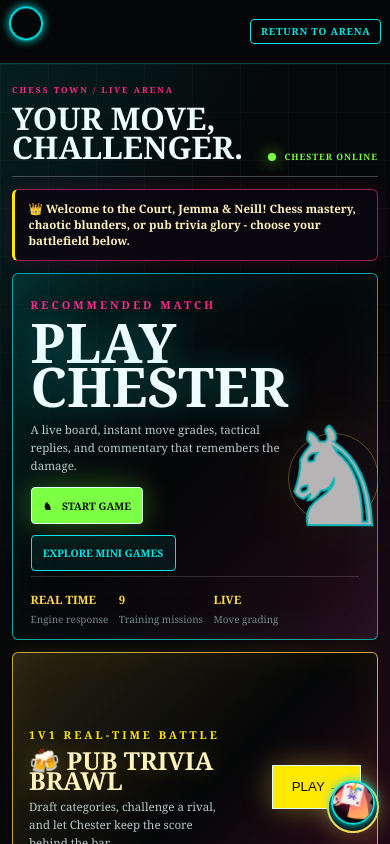
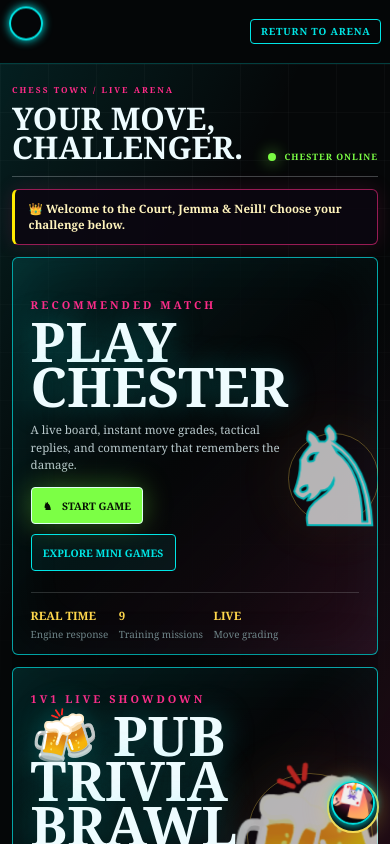
Before and after one commit to neillforrest-bit/Chess-Town, a Next.js app: page /arena in a window 390 px wide. Built offline with nearby package versions, Linux system fonts and the light colour scheme.

Commit message:
feat: move trivia brawl button into main arena list

```diff
--- a/src/app/arena/page.tsx
+++ b/src/app/arena/page.tsx
@@ -879,7 +879,7 @@ export default function Home() {
           </header>
 
           <div style={{ position: 'relative', zIndex: 1, width: 'min(100%, 1440px)', margin: '0 auto', border: '1px solid rgba(255,43,136,.58)', borderLeft: '3px solid #ffea00', borderRadius: '6px', padding: '0.7rem 0.85rem', background: 'rgba(12,7,17,.84)', color: '#fff4bd', boxShadow: '0 0 20px rgba(255,43,136,.14)', fontSize: 'clamp(.72rem, 1.7vw, .95rem)', fontWeight: 800, lineHeight: 1.4, boxSizing: 'border-box' }}>
-            👑 Welcome to the Court, Jemma &amp; Neill! Chess mastery, chaotic blunders, or pub trivia glory - choose your battlefield below.
+            👑 Welcome to the Court, Jemma &amp; Neill! Choose your challenge below.
           </div>
 
           <main className="command-layout">
@@ -900,13 +900,19 @@ export default function Home() {
                 <div><b>LIVE</b><span>Move grading</span></div>
               </div>
             </section>
-            <section className="command-primary" style={{ minHeight: 'auto', padding: 'clamp(1rem, 2.2vw, 1.6rem)', gridTemplateColumns: 'minmax(0, 1fr) auto', borderColor: 'rgba(255,216,77,.75)', background: 'linear-gradient(135deg, rgba(255,216,77,.14), rgba(5,7,8,.96) 52%, rgba(255,43,136,.12))', boxShadow: 'inset 0 0 42px rgba(255,216,77,.05), 0 0 26px rgba(255,216,77,.12)' }}>
+            <section className="command-primary">
               <div className="command-primary__copy">
-                <span className="command-label" style={{ color: '#ffea00' }}>1V1 REAL-TIME BATTLE</span>
-                <h2 style={{ fontSize: 'clamp(1.55rem, 4vw, 3.35rem)', marginBottom: '0.45rem', color: '#fff4bd', textShadow: '0 0 24px rgba(255,216,77,.25)' }}>🍻 PUB TRIVIA BRAWL</h2>
+                <span className="command-label">1V1 LIVE SHOWDOWN</span>
+                <h2>🍻 PUB TRIVIA BRAWL</h2>
                 <p>Draft categories, challenge a rival, and let Chester keep the score behind the bar.</p>
               </div>
-              <button className="command-play" onClick={() => window.location.assign('/trivia-brawl')} style={{ alignSelf: 'center', background: '#ffea00', color: '#130b00', boxShadow: '0 0 28px rgba(255,216,77,.35)' }}>PLAY →</button>
+              <div className="command-knight" aria-hidden="true"><span>🍻</span><i /></div>
+              <div className="command-metrics">
+                <div><b>1V1</b><span>Live showdown</span></div>
+                <div><b>6</b><span>Trivia rounds</span></div>
+                <div><b>LIVE</b><span>Chester hosts</span></div>
+              </div>
+              <div className="command-actions"><button className="command-play" onClick={() => window.location.assign('/trivia-brawl')}>PLAY →</button></div>
             </section>
           </main>
 
@@ -1003,7 +1009,6 @@ export default function Home() {
                       ))}
                     </div>
                   </div>
-                  <button onClick={() => window.location.assign('/trivia-brawl')} style={{ width: '100%', border: '2px solid #ffea00', borderRadius: '6px', padding: '0.9rem 1rem', background: 'linear-gradient(90deg, rgba(255,216,77,.2), rgba(255,43,136,.14))', color: '#fff4bd', fontSize: '1rem', fontWeight: 900, cursor: 'pointer', textAlign: 'left', boxShadow: '0 0 22px rgba(255,216,77,.2)' }}>🍻 PUB TRIVIA BRAWL <span style={{ color: '#ffb8d9', fontSize: '.72rem', marginLeft: '.5rem' }}>DRAFT CATEGORIES. SETTLE THE TAB.</span></button>
                   <div className="player-map__route">
                     {COACHING_DRILLS.map((drill, index) => (
                       <button className="player-map__node" key={drill.mode} onClick={() => loadArena(drill.mode, drill.title)} style={{ '--node-color': drill.color } as React.CSSProperties}>
```
